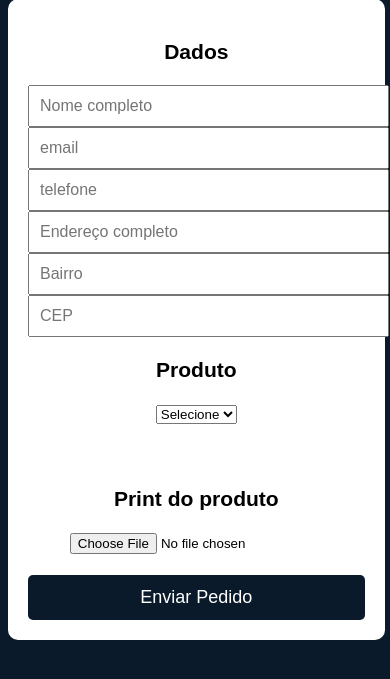
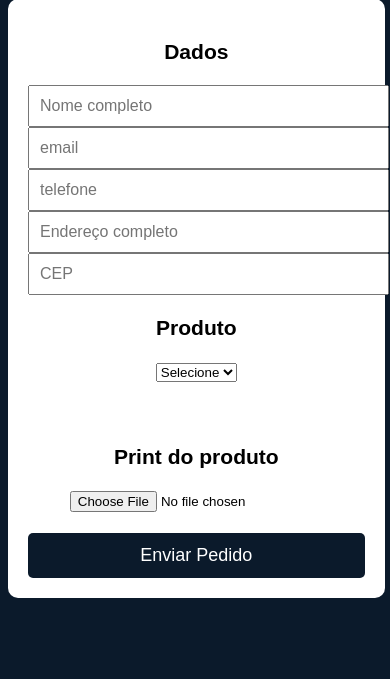
Before and after one commit to b2banalista-art/ls-imports, a Flask app: page / in a window 390 px wide. Shown: the part 81-760 px from the top of the page. Run offline with Flask 3, Linux system fonts and the light colour scheme.

Commit message:
melhorando layout mobile

```diff
--- a/templates/index.html
+++ b/templates/index.html
@@ -1,6 +1,9 @@
 <!DOCTYPE html>
 <html>
 <head>
+
+    <meta name="viewport" content="width=device-width, initial-scale=1.0">
+
     <title>LS IMPORTS</title>
 
     <script>
@@ -44,7 +47,6 @@
 <input name="email" placeholder="email" required style="width:100%; padding:10px; font-size:16px;">
 <input name="telefone" placeholder="telefone" required style="width:100%; padding:10px; font-size:16px;">
 <input name="endereco" placeholder="Endereço completo" required style="width:100%; padding:10px; font-size:16px;">
-<input name="bairro" placeholder="Bairro" required style="width:100%; padding:10px; font-size:16px;">
 <input name="cep" placeholder="CEP" required style="width:100%; padding:10px; font-size:16px;">
 
 <h3>Produto</h3>
@@ -72,6 +74,8 @@
 <div id="chuteira_opcoes" style="display:none;">
     <select name="tamanho_chuteira">
         <option value="">Tamanho</option>
+        <option>36</option>
+        <option>37</option>
         <option>38</option>
         <option>39</option>
         <option>40</option>
```
